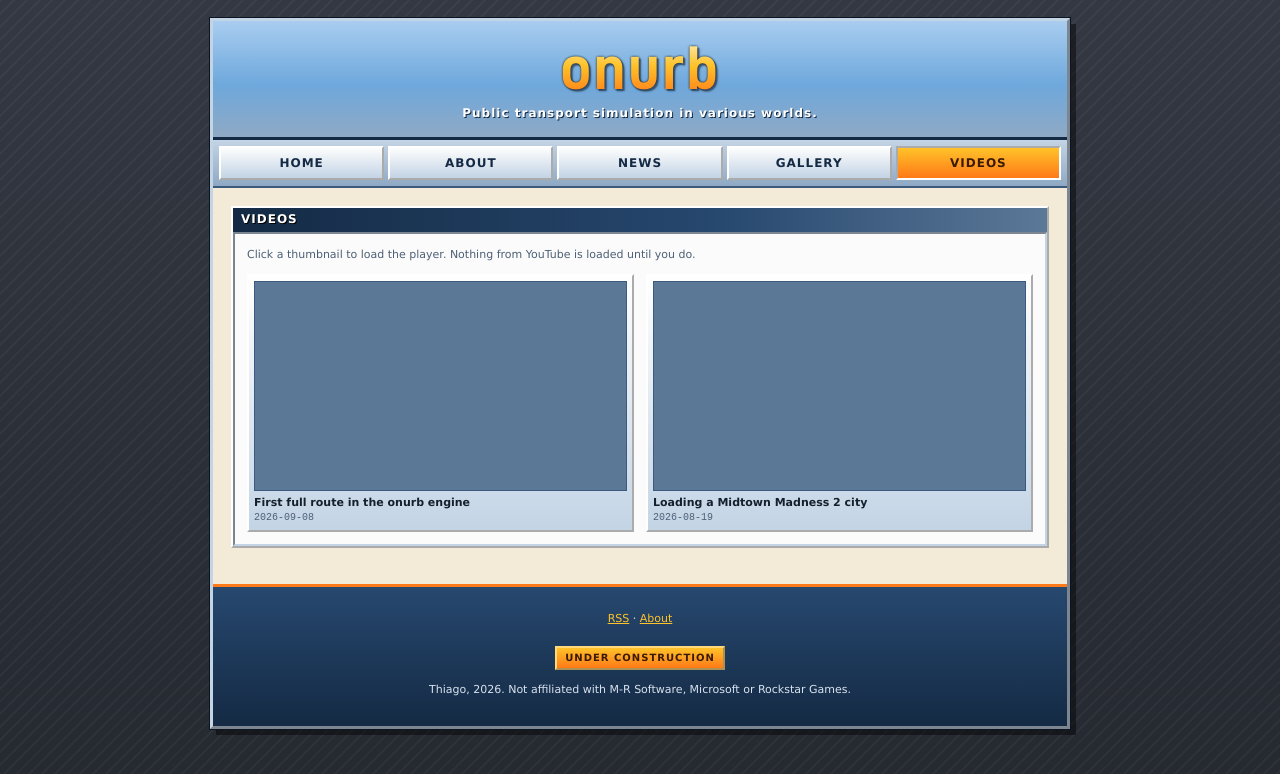
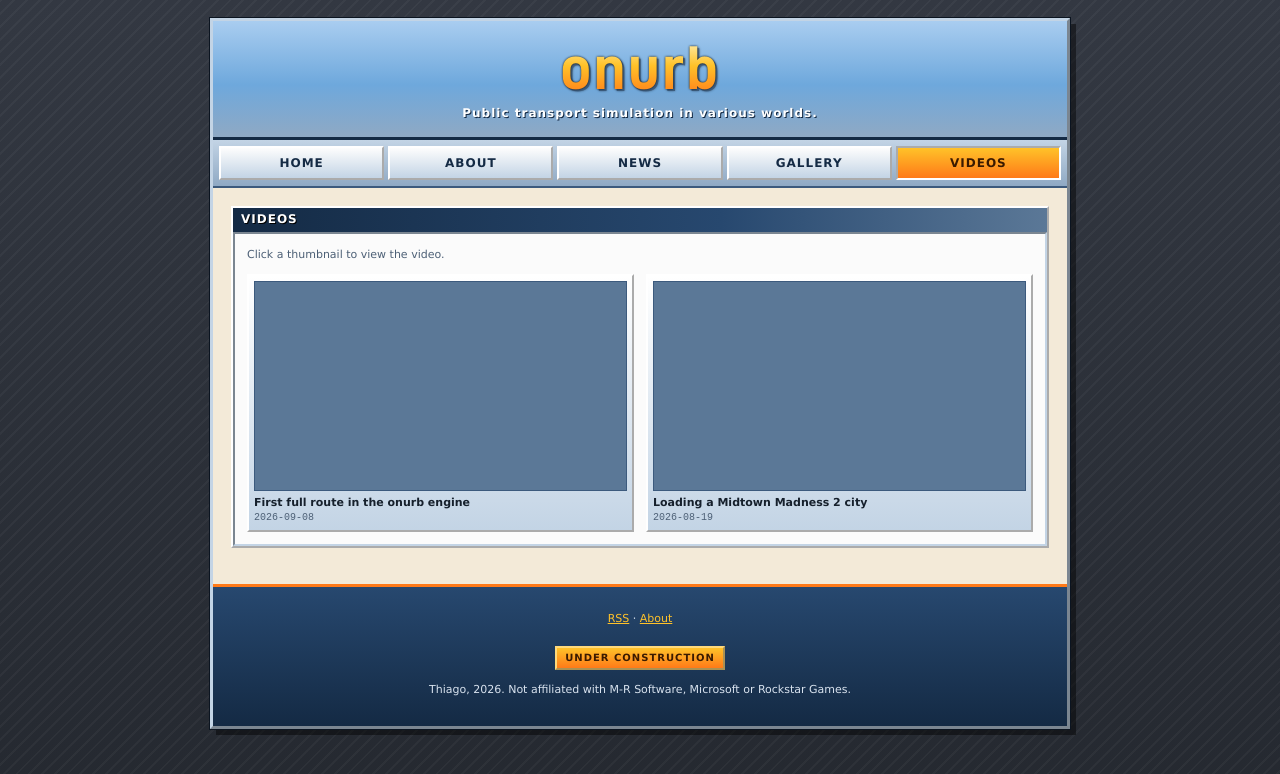
Before and after one commit to onurbsim/onurbsim.github.io, a Jekyll site: the page built from videos.md, in a window 1280 px wide. Shown: the top 774 px of the page. Built offline with Jekyll 4.4.1, drawn with Linux system fonts in a browser that asks for light colours.

Commit message:
Changed videos page

```diff
--- a/videos.md
+++ b/videos.md
@@ -9,8 +9,7 @@ permalink: /videos/
   <div class="win-b">
 
     <p style="font-size:11px; color:#4d6076;">
-      Click a thumbnail to load the player. Nothing from YouTube is loaded
-      until you do.
+      Click a thumbnail to view the video.
     </p>
 
     <div class="grid two">
```
